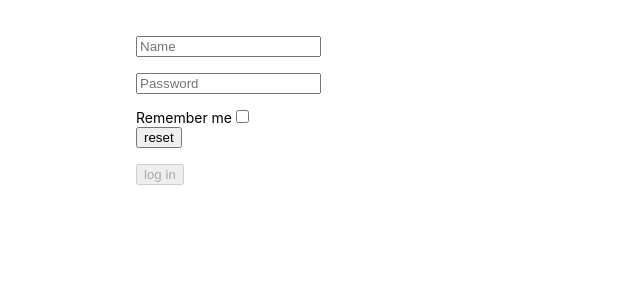
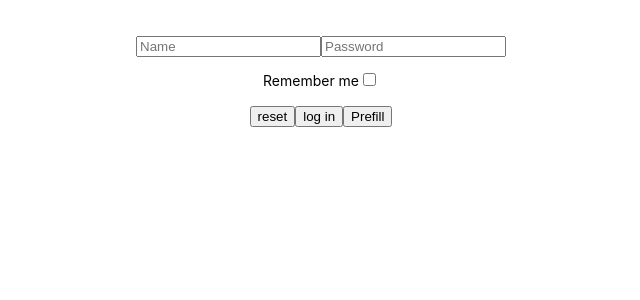
Before and after one commit to aryakrm/React-Exercises-Develhope, a React (Create React App) app: page / in a window 1280 px wide. Shown: the top 300 px of the page, without its empty margins (504-1144 px from the left). Built offline with nearby package versions, Linux system fonts and the light colour scheme.

Commit message:
form5 done

```diff
--- a/src/App.js
+++ b/src/App.js
@@ -1,10 +1,10 @@
 import "./App.css";
-import Login from "./Login";
+import UncontrolledLogin from "./UncontrolledLogin";
 
 function App() {
   return (
     <div className="App">
-      <Login />
+      <UncontrolledLogin />
     </div>
   );
 }
--- /dev/null
+++ b/src/UncontrolledLogin.js
@@ -0,0 +1,76 @@
+import React, { createRef } from "react";
+
+class UncontrolledLogin extends React.Component {
+  _refForm = createRef();
+  handleEvent = (event) => {
+    event.preventDefault();
+    const username = event.target.elements.username.value;
+    const password = event.target.elements.password.value;
+    const remember = event.target.elements.remember.checked;
+
+    console.log({
+      username,
+      password,
+      remember,
+    });
+  };
+
+  handlePrefill = () => {
+    this._refForm.current.elements.username.value = "Arya";
+    this._refForm.current.elements.password.value = "123456";
+    this._refForm.current.elements.remember.checked = true;
+  };
+
+  render() {
+    return (
+      <div
+        style={{
+          display: "flex",
+          flexDirection: "column",
+          alignItems: "flex-start",
+          marginTop: "20px",
+          marginLeft: "40rem",
+        }}
+      >
+        <form ref={this._refForm} onSubmit={this.handleEvent}>
+          <input
+            placeholder="Name"
+            name="username"
+            type="text"
+            style={{ marginTop: "1rem" }}
+          />
+          <input
+            placeholder="Password"
+            name="password"
+            type="password"
+            style={{ marginTop: "1rem" }}
+          />
+          <div>
+            <label htmlFor="remember" style={{ fontSize: "14px" }}>
+              Remember me
+            </label>
+            <input
+              name="remember"
+              type="checkbox"
+              style={{ marginTop: "1rem" }}
+            />
+          </div>
+          <button type="reset">reset</button>
+          <button
+            type="submit"
+            style={{
+              marginTop: "1rem",
+            }}
+          >
+            log in
+          </button>
+          <button type="button" onClick={this.handlePrefill}>
+            Prefill
+          </button>
+        </form>
+      </div>
+    );
+  }
+}
+
+export default UncontrolledLogin;
```
